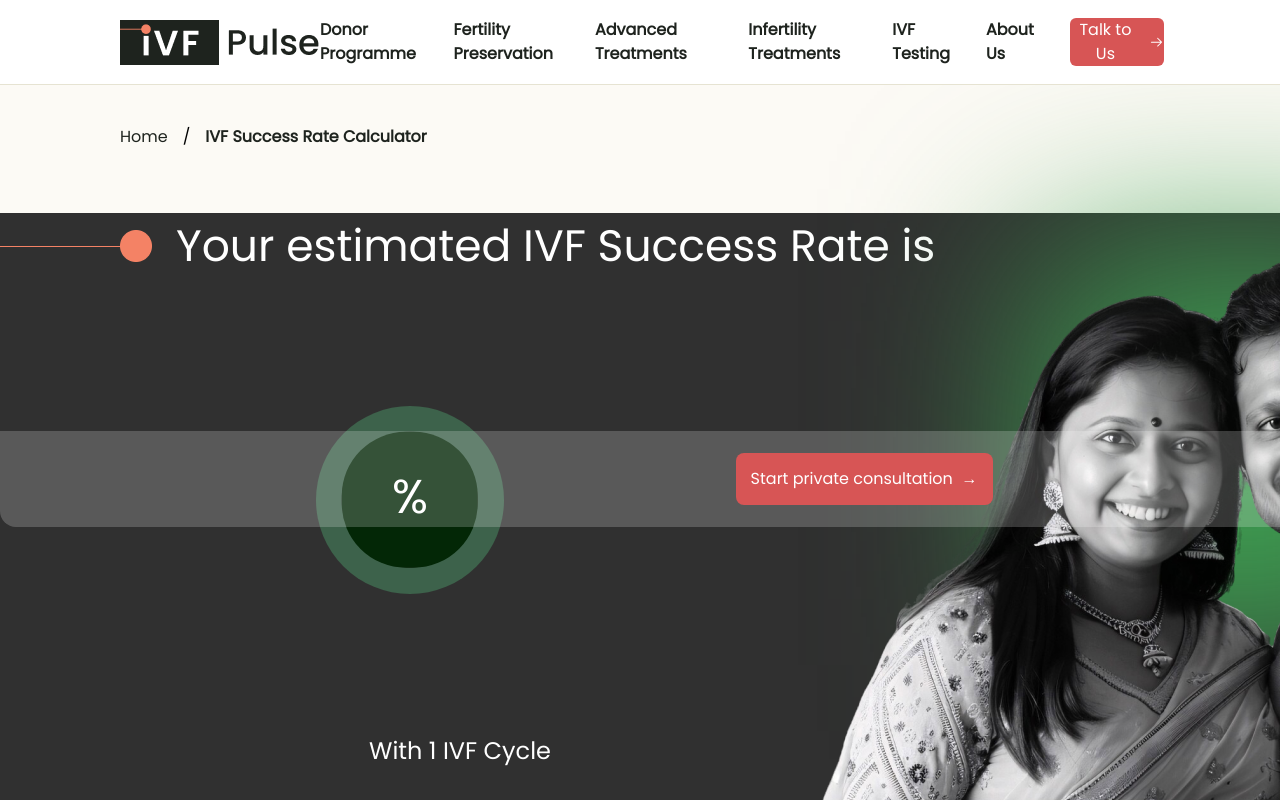
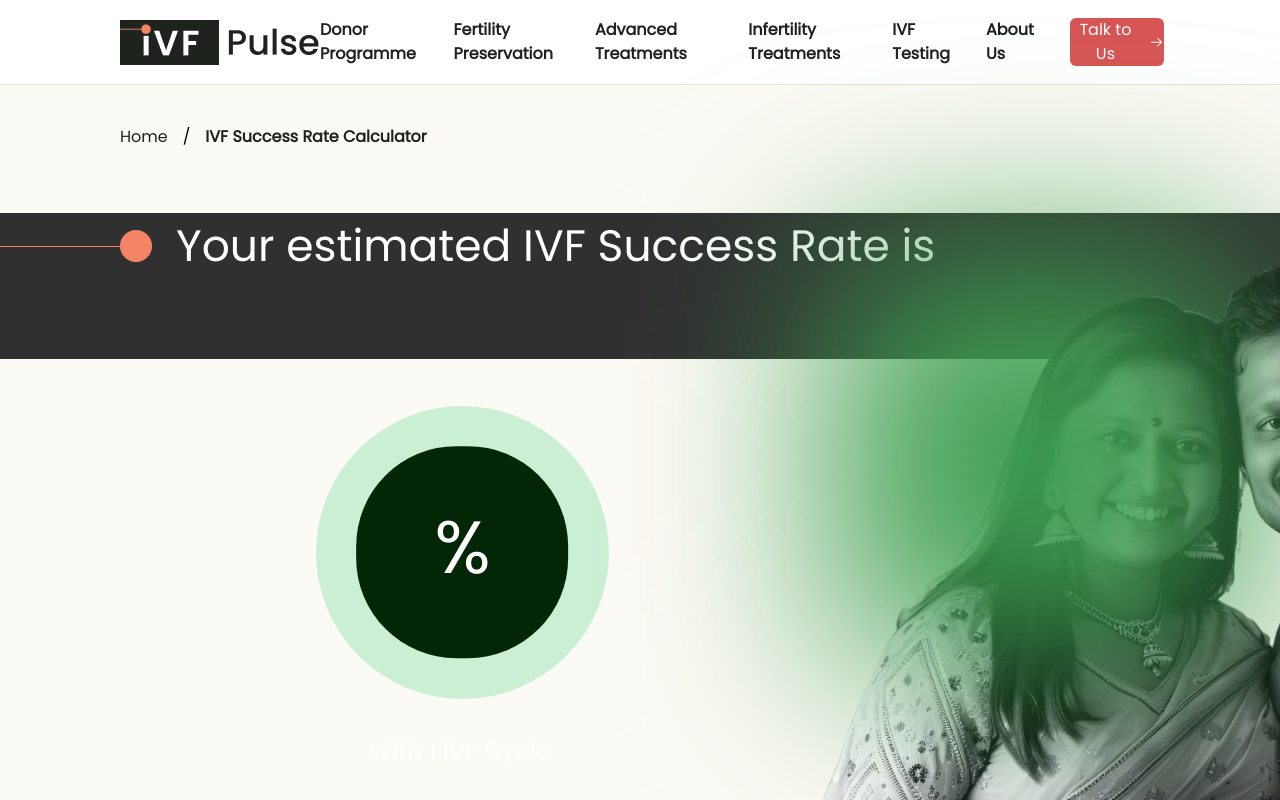
Before and after one commit to Susanta0/Ivf_Pluse, a React (Vite) app: page /result in a window 1280 px wide. Shown: the top 800 px of the page. Built offline with nearby package versions, Linux system fonts and the light colour scheme.

Commit message:
added code

```diff
--- a/src/Pages/Result.jsx
+++ b/src/Pages/Result.jsx
@@ -28,10 +28,18 @@ const Result = () => {
   `;
   return (
     <>
-      <div className=" mobile:w-full mobile:h-[800px] bg-[#303030]">
+      <div className=" mobile:w-full mobile:h-fit bg-[#303030]">
         <div className="flex items-center gap-x-6 laptop:mt-16 mobile:mt-6">
-          <img src={line} alt="line_logo" className="mobile:hidden laptop:flex" />
-          <img src={line2} alt="line_logo" className="mobile:flex laptop:hidden"/>
+          <img
+            src={line}
+            alt="line_logo"
+            className="mobile:hidden laptop:flex"
+          />
+          <img
+            src={line2}
+            alt="line_logo"
+            className="mobile:flex laptop:hidden"
+          />
 
           <p className="font-medium laptop:text-[44px] mobile:text-[16px] text-[#FFFFFF]">
             Your estimated IVF Success Rate is
@@ -41,7 +49,7 @@ const Result = () => {
         <div className="flex laptop:items-center mobile:items-center mobile:flex-col mobile:gap-20 laptop:mt-0 mobile:mt-10">
           <div className="">
             <svg
-              className="laptop:absolute laptop:top-[406px] laptop:left-[316px] rounded-full mobile:w-[188px] mobile:h-[188px]"
+              className="laptop:absolute laptop:top-[406px] laptop:left-[316px] rounded-full laptop:h-[293.09px] laptop:w-[293.09px] mobile:w-[188px] mobile:h-[188px]"
               width="293.09"
               height="293.09"
               viewBox="0 0 293.09 293.09"
@@ -95,7 +103,7 @@ const Result = () => {
 
           {/* couple image */}
           <div className="">
-            <span className="laptop:h-[410px] laptop:w-[410px] mobile:h-[197px] mobile:w-[197px] bg-[#3E9E51] blur-[100px] laptop:absolute laptop:top-[255px] laptop:left-[1038px] mobile:absolute mobile:top-[561px] mobile:left-[107px]"></span>
+            <span className="laptop:h-[410px] laptop:w-[410px] mobile:h-[197px] mobile:w-[197px] bg-[#3E9E51] blur-[100px] laptop:absolute laptop:top-[255px] laptop:left-[1038px] mobile:absolute mobile:left-1/2 mobile:transform mobile:-translate-x-1/2 mobile:z-10 "></span>
             <img
               className="object-contain laptop:absolute laptop:left-[608px] laptop:top-[239px]
               "
@@ -105,10 +113,9 @@ const Result = () => {
           </div>
         </div>
 
-
-
-      <div className="w-full h-[96px] sticky flex mt-[4.5em] justify-center items-center rounded-bl-2xl rounded-br-2xl bg-[#FFFFFF33]">
-
+        <div className="w-full h-[96px] sticky flex mt-[4.5em] justify-center items-center rounded-bl-2xl rounded-br-2xl bg-[#FFFFFF33]
+        laptop:hidden mobile:flex
+        ">
           <button
             className="w-[257px] h-[52px] bg-[#D75555] rounded-[8px] text-[16px] font-medium text-[#FFFFFF]
           "
@@ -116,10 +123,7 @@ const Result = () => {
             Start private consultation&nbsp; →
           </button>
         </div>
-
-
       </div>
-
     </>
   );
 };
```
Lines whose indentation alone changed are shown as unchanged.
